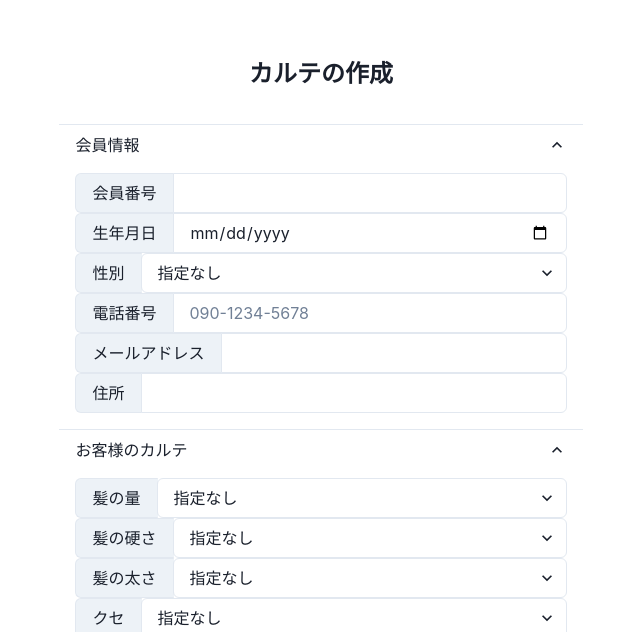
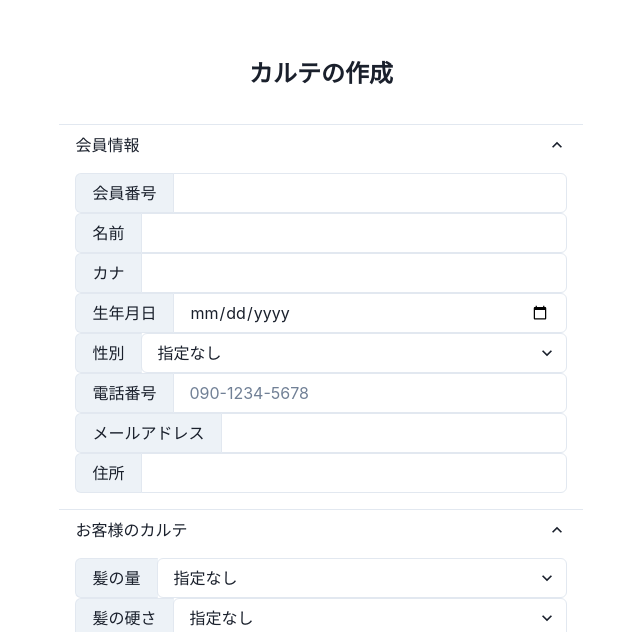
Before and after one commit to cc-team-chiikawa/SalonHub-Front, a React (Vite) app: page /customers/new-karte in a window 1280 px wide. Shown: the part 168-800 px from the top of the page, without its empty margins (319-959 px from the left). Built offline with nearby package versions, Linux system fonts and the light colour scheme.

Commit message:
Update NewKarte

```diff
--- a/src/pages/NewKarte/NewKarte.tsx
+++ b/src/pages/NewKarte/NewKarte.tsx
@@ -63,6 +63,8 @@ export const NewKarte: FC = () => {
     const card_number = document.getElementById(
       "card_number"
     ) as HTMLInputElement;
+    const name = document.getElementById("name") as HTMLInputElement;
+    const kana = document.getElementById("kana") as HTMLInputElement;
     const birthday = document.getElementById("birthday") as HTMLInputElement;
     const gender = document.getElementById("gender") as HTMLInputElement;
     const phone_number = document.getElementById(
@@ -98,17 +100,6 @@ export const NewKarte: FC = () => {
     const hair_parm = document.getElementById("hair_parm") as HTMLInputElement;
 
     //objectにセット
-    let customer = {
-      card_number: card_number.value,
-      birthday: new Date(birthday.value),
-      gender: gender.value,
-      phone_number: phone_number.value,
-      email: email.value,
-      hair_thickness: hair_thickness.value,
-      hair_hardness: hair_hardness.value,
-      hair_amount: hair_amount.value,
-      allergy: allergy.value,
-    };
     let karte = {
       adress: adress.value,
       hair_curly: hair_curly.value,
@@ -120,7 +111,23 @@ export const NewKarte: FC = () => {
       hair_color: hair_color.value,
       perm: hair_parm.value,
     };
-
+    let customer = {
+      card_number: card_number.value,
+      birthday: new Date(birthday.value),
+      name: name.value,
+      kana: kana.value,
+      gender: gender.value,
+      phone_number: phone_number.value,
+      adress: email.value,
+      hair_thickness: Number(hair_thickness.value),
+      hair_hardness: Number(hair_hardness.value),
+      hair_amount: Number(hair_amount.value),
+      allergy: allergy.value,
+      // karte変数の内容をmemo1にJSON形式で格納
+      memo1: JSON.stringify(karte),
+      // todays_cutの内容をmemo2にJSON形式で格納
+      memo2: JSON.stringify(todays_cut),
+    };
     context.setCustomer(customer);
   }
 
@@ -151,11 +158,6 @@ export const NewKarte: FC = () => {
               </AccordionButton>
             </h2>
             <AccordionPanel pb={4}>
-              {/* <InputGroup>
-              <InputLeftAddon>ID</InputLeftAddon>
-              <Input type="text" value={customer?.id} />
-            </InputGroup> */}
-
               <InputGroup>
                 <InputLeftAddon>会員番号</InputLeftAddon>
                 <Input
@@ -164,6 +166,14 @@ export const NewKarte: FC = () => {
                   value={customer?.card_number}
                   id="card_number"
                 />
+              </InputGroup>
+              <InputGroup>
+                <InputLeftAddon>名前</InputLeftAddon>
+                <Input type="text" value={customer?.name} id="name" />
+              </InputGroup>
+              <InputGroup>
+                <InputLeftAddon>カナ</InputLeftAddon>
+                <Input type="text" value={customer?.kana} id="kana" />
               </InputGroup>
               <InputGroup>
                 <InputLeftAddon>生年月日</InputLeftAddon>
@@ -230,16 +240,12 @@ export const NewKarte: FC = () => {
             <AccordionPanel pb={4}>
               <InputGroup>
                 <InputLeftAddon>髪の量</InputLeftAddon>
-                {/* EnumのHairAmountを使って
-                 optionの内容をループで作成してください。 */}
                 <Select id="hair_amount">
                   {getEnumOptions(Object.entries(HairAmount))}
                 </Select>
               </InputGroup>
               <InputGroup>
                 <InputLeftAddon>髪の硬さ</InputLeftAddon>
-                {/* EnumのHairHardnessを使って
-                 optionの内容をループで作成してください。 */}
                 <Select id="hair_hardness">
                   {getEnumOptions(Object.entries(HairHardness))}
                 </Select>
```
